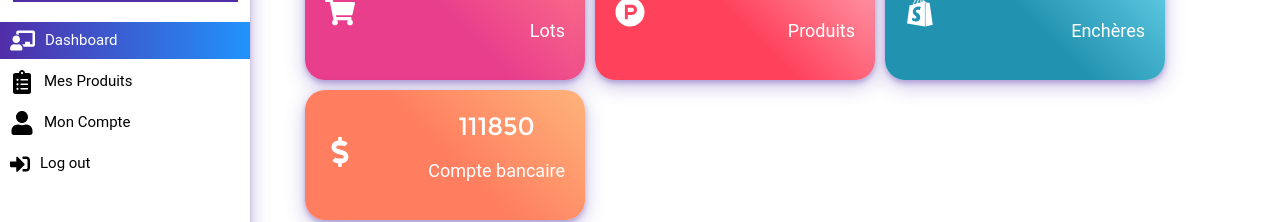
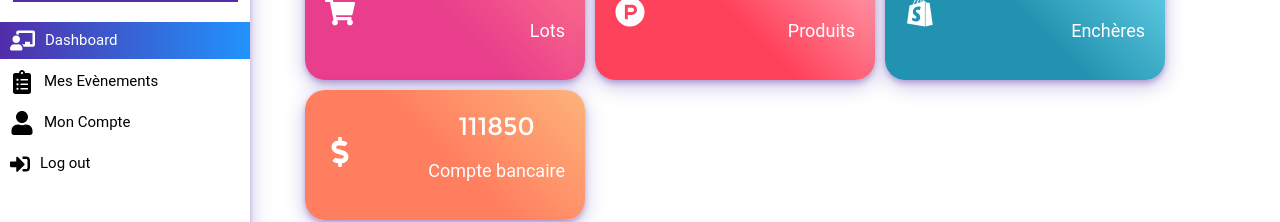
Before and after one commit to derrickteta/vente-enchere, a React (Create React App) app: page /vendeur/dashboard in a window 1280 px wide. Shown: the part 165-387 px from the top of the page. Built offline with nearby package versions, Linux system fonts and the light colour scheme; no server answers; a web font is replaced by a local one.

Commit message:
feat: some modifs in vendeur detail lot page

```diff
--- a/src/modules/commissaire/components/CommissaireContainer.tsx
+++ b/src/modules/commissaire/components/CommissaireContainer.tsx
@@ -80,7 +80,7 @@ const ROUTES = [
       />
     ),
     link: '/commissaire/products',
-    text: 'Mes Produits',
+    text: 'Evènements',
     clicked: 'produits',
   },
   {
--- a/src/modules/vendeur/components/VendeurContainer.tsx
+++ b/src/modules/vendeur/components/VendeurContainer.tsx
@@ -80,7 +80,7 @@ const ROUTES = [
       />
     ),
     link: '/vendeur/products',
-    text: 'Mes Produits',
+    text: 'Mes Evènements',
     clicked: 'products',
   },
   {
--- a/src/modules/vendeur/pages/detailLot.tsx
+++ b/src/modules/vendeur/pages/detailLot.tsx
@@ -1,5 +1,5 @@
 import styled from '@emotion/styled';
-import { Button, Image, Space, Tag, Tooltip } from 'antd';
+import { Button, Image, message, Space, Tag, Tooltip } from 'antd';
 import { FaCheckCircle } from 'react-icons/fa';
 import { FiTrash2 } from 'react-icons/fi';
 import { useHistory } from 'react-router-dom';
@@ -52,6 +52,7 @@ export const DetailLot = () => {
 
       <DataTable data={lot.produits} columns={ProductColumns} />
 
+      {['en_attente_selection', 'refuse', 'rejete'].includes(lot.statut) && (
         <Space>
           <Tooltip title='Relancer le Lot'>
             <ButtonWithModal
@@ -69,7 +70,7 @@ export const DetailLot = () => {
             >
               {(closeModal) => (
                 <div>
-                <h2>Voulez vous relancer ce lot ?</h2>
+                  <h3>Voulez vous relancer ce lot ?</h3>
 
                   <Space>
                     <Button type='primary' onClick={() => closeModal()}>
@@ -78,6 +79,12 @@ export const DetailLot = () => {
                     <Button
                       danger
                       onClick={async () => {
+                        if (lot.statut === 'rejete') {
+                          message.error({
+                            content:
+                              'Desolé!! Il est impossible de relancer un lot qui a été completement rejété',
+                          });
+                        }
                         closeModal();
                       }}
                     >
@@ -104,10 +111,10 @@ export const DetailLot = () => {
             >
               {(closeModal) => (
                 <div>
-                <h2>
+                  <h4>
                     Voulez vous annuler ce lot de façon définitif ? Il ne sera
                     plus possible de retourner en arrière !{' '}
-                </h2>
+                  </h4>
 
                   <Space>
                     <Button type='primary' onClick={() => closeModal()}>
@@ -127,6 +134,8 @@ export const DetailLot = () => {
             </ButtonWithModal>
           </Tooltip>
         </Space>
+      )}
+
       {lot.commentaireRefus && (
         <RefusContainer>
           <h2>Raison de refus</h2>
```
Lines whose indentation alone changed are shown as unchanged.
